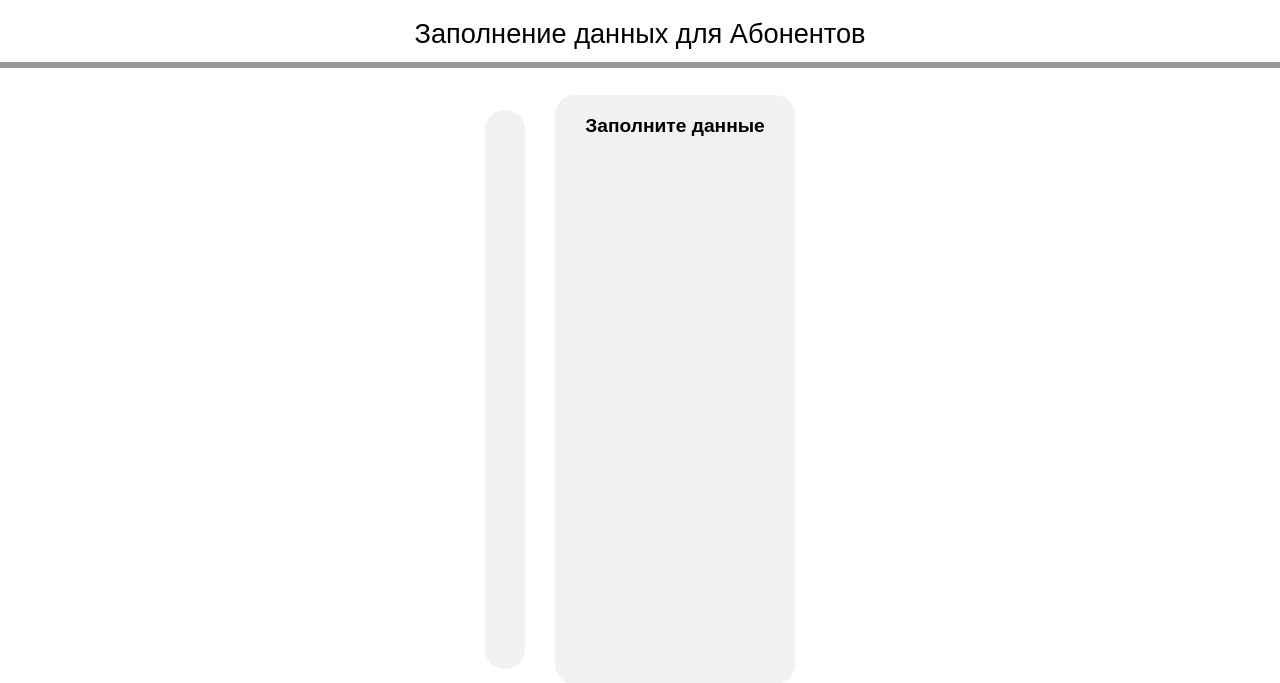
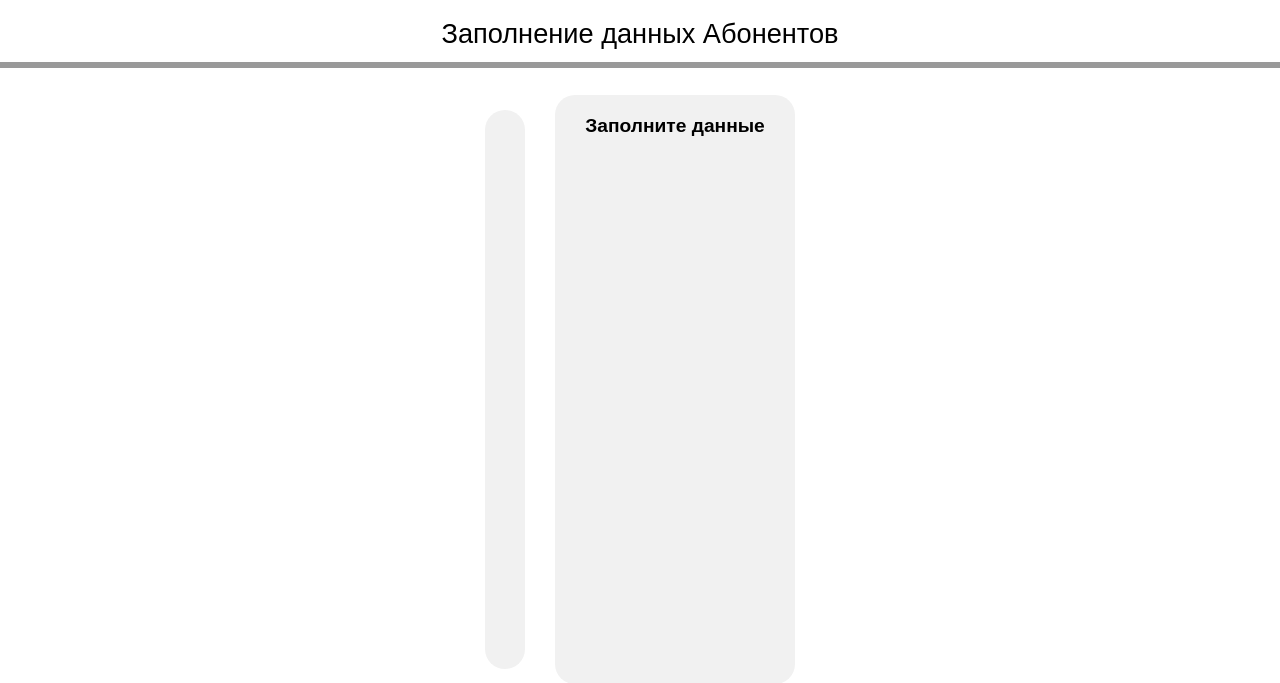
Before and after one commit to Aleksandrskm/SimpleTestFlask, a Flask app: page /abonents in a window 1280 px wide. Shown: the part 75-758 px from the top of the page. Run offline with Flask 3, Linux system fonts and the light colour scheme.

Commit message:
Update abonents.html

```diff
--- a/website/templates/abonents.html
+++ b/website/templates/abonents.html
@@ -2,7 +2,7 @@
 
 {% block content %}
 
-    <h2>Заполнение данных для Абонентов</h2>
+    <h2>Заполнение данных Абонентов</h2>
     <!-- <select class="select" name="abonents" id="abonent-select"></select> -->
     <main class="container">
         <div class="input_parameters_imitator">
```
